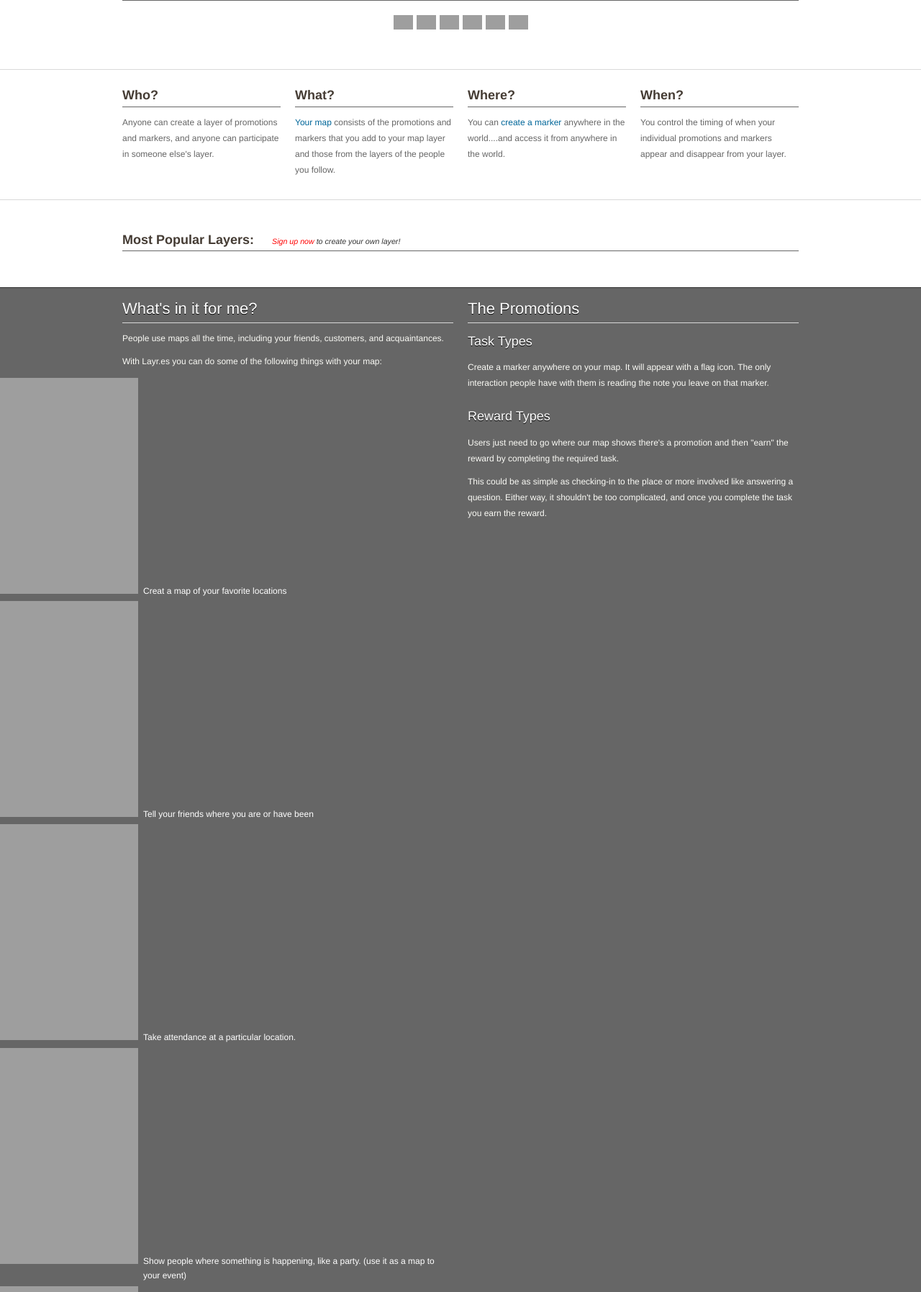
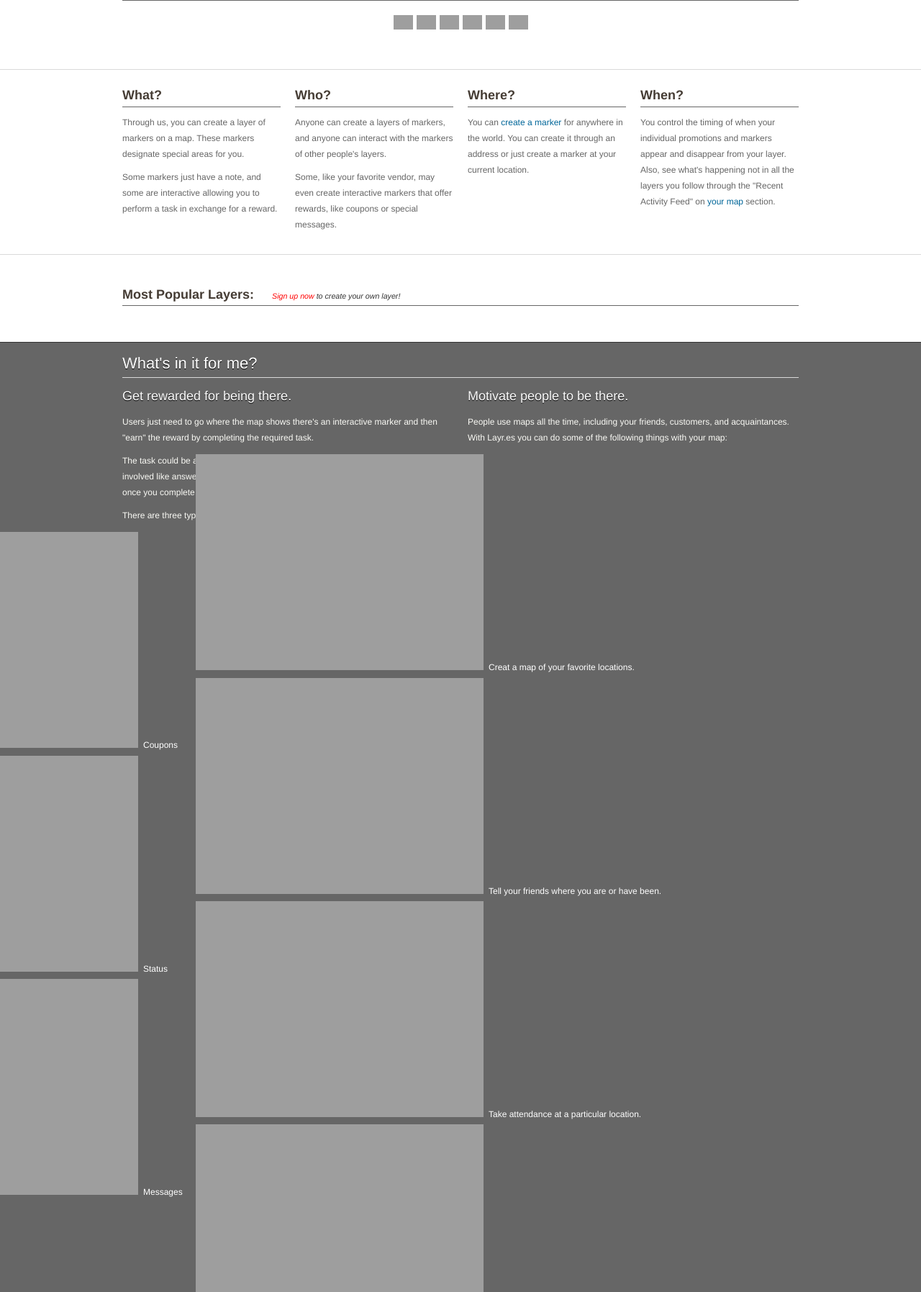
Before and after one commit to gerardomperez/Layres, a PHP site: page /Home.php in a window 1280 px wide. Shown: the part 681-2476 px from the top of the page at 72% size. Run offline with PHP 8.4, Linux system fonts and the light colour scheme; data that the repository does not hold is empty; some libraries are stand-ins or nearby versions; grey boxes are pictures that could not be loaded.

Commit message:
Update text on the page.

```diff
--- a/Home.php
+++ b/Home.php
@@ -1,6 +1,7 @@
 <?php
 error_reporting(E_ALL);
 ini_set('display_errors', 1);
+
     require_once 'Inc/Inc_Common.php';
 	require_once 'Inc/Inc_Functions_Promotions.php';
 
@@ -49,26 +50,26 @@ ini_set('display_errors', 1);
 		<!-- START FEATURED COLUMNS -->
 		<div class="col_1_4">
 			<div class="features">
-				<h3 style="border-bottom:#666 1px solid;">Who?</h3>
-				<p>Anyone can create a layer of promotions and markers, and anyone can participate in someone else's layer.</p>
+				<h3 style="border-bottom:#666 1px solid;">What?</h3>
+				<p>Through us, you can create a layer of markers on a map.  These markers designate special areas for you.</p>  <p>Some markers just have a note, and some are interactive allowing you to perform a task in exchange for a reward.</p>
 			</div>
 		</div>
 		<div class="col_1_4">
 			<div class="features">
-				<h3 style="border-bottom:#666 1px solid;">What?</h3>
-				<p><a href="Map.php#Map">Your map</a> consists of the promotions and markers that you add to your map layer and those from the layers of the people you follow.</p>
+				<h3 style="border-bottom:#666 1px solid;">Who?</h3>
+				<p>Anyone can create a layers of markers, and anyone can interact with the markers of other people's layers.</p>  <p>Some, like your favorite vendor, may even create interactive markers that offer rewards, like coupons or special messages.</p>
 			</div>
 		</div>
 		<div class="col_1_4">
 			<div class="features">
 				<h3 style="border-bottom:#666 1px solid;">Where?</h3>
-				<p>You can <a href="Marker.php#Map">create a marker</a> anywhere in the world....and access it from anywhere in the world.</p>
+				<p>You can <a href="Marker.php">create a marker</a> for anywhere in the world.  You can create it through an address or just create a marker at your current location.</p>
 			</div>
 		</div>
 		<div class="col_1_4 last">
 			<div class="features">
 				<h3 style="border-bottom:#666 1px solid;">When?</h3>
-				<p>You control the timing of when your individual promotions and markers appear and disappear from your layer.</p>
+				<p>You control the timing of when your individual promotions and markers appear and disappear from your layer. Also, see what's happening not in all the layers you follow through the "Recent Activity Feed" on <a href="Map.php#Map">your map</a> section.</p>
 			</div>
 		</div>
 		<!-- END FEATURED COLUMNS -->
@@ -92,18 +93,13 @@ ini_set('display_errors', 1);
 
                <div class="col_1_2">
               <ul class="arrow_list">
-              <?php
-            echo  $most_popular_layers=most_popular_layers();
-              ?>
+              <?php  echo  $most_popular_layers=most_popular_layers(); ?>
               </ul> </div>
 
 
              <div class="col_1_2 last">
             <ul class="arrow_list">
-             <?php
-         echo  $most_popular_layers1=most_popular_layers1();
-
-              ?>
+             <?php echo  $most_popular_layers1=most_popular_layers1(); ?>
               </ul> </div>
               </div>
 
@@ -119,23 +115,23 @@ ini_set('display_errors', 1);
 		<div class="clear padding10"></div>
 
 		<div class="container clearfix">
+            <h2 class="regular white bottom_line">What's in it for me?</h2>
 
             <!-- START COL 1/2 -->
 			<div class="col_1_2 ">
-				<h2 class="regular white bottom_line">What's in it for me?</h2>
-				<p>People use maps all the time, including your friends, customers, and acquaintances.</p>
-                <p>With Layr.es you can do some of the following things with your map:</p>
-					<ul class="iconic_list white">
-                        <li>Creat a map of your favorite locations</li>
-                        <li>Tell your friends where you are or have been</li>
-                        <li>Take attendance at a particular location.</li>
-                        <li>Show people where something is happening, like a party. (use it as a map to your event)</li>
-                        <li>Offer a reward to people in a particular place and at a particular time.</li>
-                        <li>Request information from people in a specific area. (like taking a poll)</li>
-                        <li>Encourage people with similar interests to come together somewhere at a particular time.</li>
-                        <li>Keep track of who visits a place multiple times. (the basis of a loyalty program)</li>
+				<h3 class="regular white">Get rewarded for being there.</h3>
+
+				<p>Users just need to go where the map shows there's an interactive marker and then "earn" the reward by completing the required task.</p>
+				<p>The task could be as simple as just "checking-in" to a place at a specific time or more involved like answering a question. Either way,
+                it shouldn't be too complicated, and once you complete the task you'll earn the reward.</p>
+                <p>There are three types of rewards:</p>
+               		<ul class="iconic_list white">
+                        <li>Coupons </li>
+                        <li>Status</li>
+                        <li>Messages</li>
                     </ul>
-                 <p>Create an account right now and begin enjoying your maps.  You have nothing to lose!</p>
+
+                 <div class="clear padding10"></div>
 			</div>
 			<!-- END COL 1/2 -->
 
@@ -145,20 +141,20 @@ ini_set('display_errors', 1);
 
 
            <div class="col_1_2 last" id="why-section">
-				<h2 class="regular white bottom_line">The Promotions</h2>
-				<!--<div><a href="#"><img class="alignleft MT0" id="why1" src="images/content-img3.png" alt="img" ></a></div>-->
-                <h3 class="regular white">Task Types</h3>
-				<p>
-					Create a marker anywhere on your map. It will appear with a flag icon. The only interaction people have with them is reading the note you leave on that marker.
-				</p>
+				<h3 class="regular white">Motivate people to be there.</h3>
 
-                <div class="clear padding10"></div>
+                <p>People use maps all the time, including your friends, customers, and acquaintances. With Layr.es you can do some of the following things with your map:</p>
+					<ul class="iconic_list white">
+                        <li>Creat a map of your favorite locations.</li>
+                        <li>Tell your friends where you are or have been.</li>
+                        <li>Take attendance at a particular location.</li>
+                        <li>Show people where something is happening, like a party. (use it as a map to your event)</li>
+                        <li>Offer a reward to people in a particular place and at a particular time.</li>
+                        <li>Request information from people in a specific area. (like taking a poll)</li>
+                        <li>Encourage people with similar interests to come together somewhere at a particular time.</li>
+                        <li>Keep track of who visits a place multiple times. (the basis of a loyalty program)</li>
+                    </ul>
 
-                <!--<div><a href="#"><img class="alignleft MT0" id="why2" src="images/content-img1.png" alt="img" ></a></div>-->
-                <h3 class="regular white">Reward Types</h3>
-				<p>Users just need to go where our map shows there's a promotion and then "earn" the reward by completing the required task.</p>
-				<p>This could be as simple as checking-in to the place or more involved like answering a question. Either way, it shouldn't be too complicated, and once you complete the task you earn the reward.
-				</p>
                  <div class="clear padding10"></div>
 
                 <!--<div><a href="#"><img class="alignleft MT0" id="why3" src="images/content-img2.png" alt="img" ></a></div>-->
```
